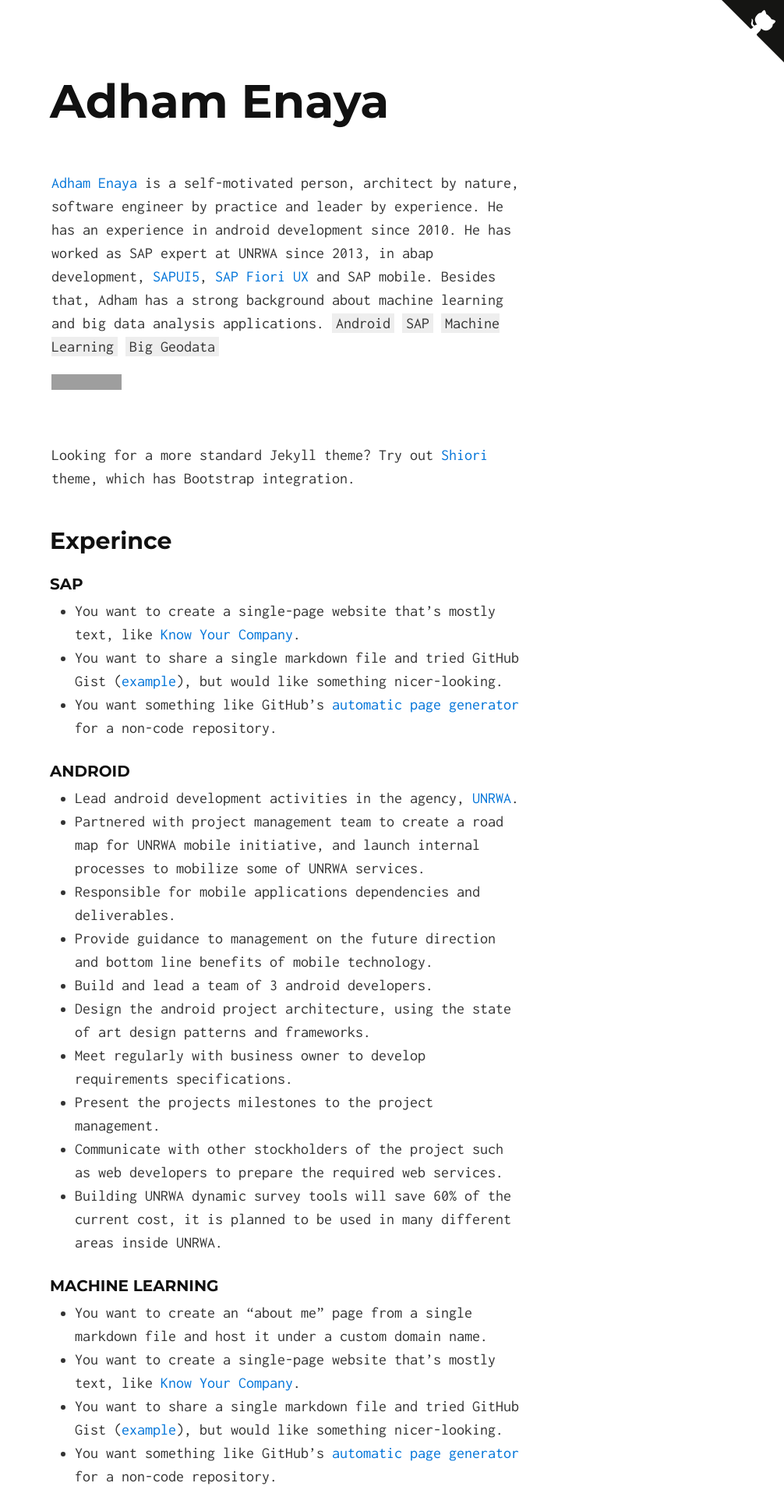
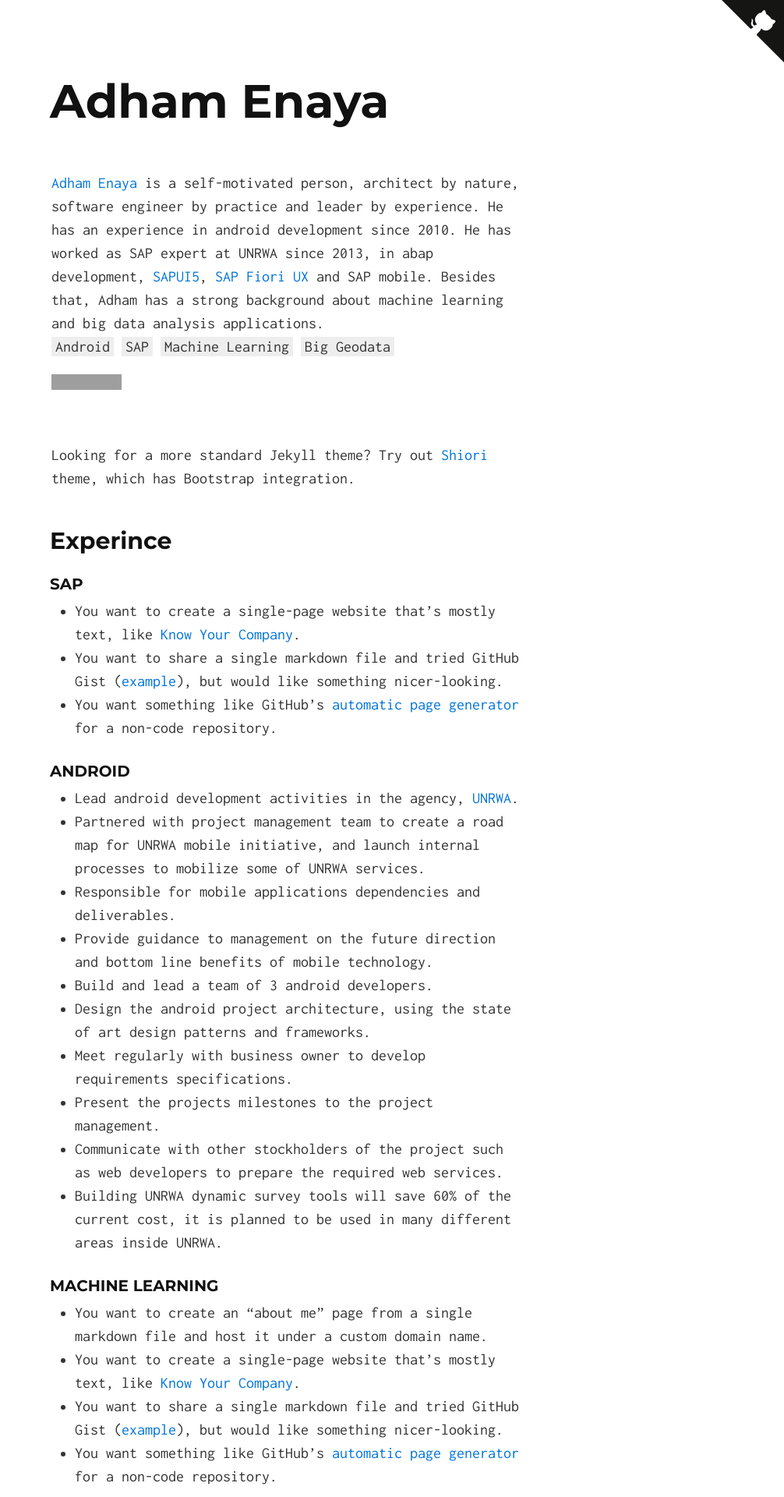
Before and after one commit to adhamenaya/adhamenaya.github.io, a Jekyll site: the page built from index.md, in a window 1280 px wide. Shown: the top 1920 px of the page at 78% size, without its empty margins (274-1280 px from the left). Built offline with Jekyll 4.4.1, drawn with Linux system fonts in a browser that asks for light colours; grey boxes are pictures that could not be loaded.

```diff
--- a/index.md
+++ b/index.md
@@ -3,7 +3,7 @@ layout: default
 ---
 
 [Adham Enaya](http://adhamenaya.github.io) is a self-motivated person, architect by nature, software engineer by practice and leader by experience. He has an experience in android development since 2010. He has worked as SAP expert at UNRWA since 2013, in abap development, [SAPUI5](https://sapui5.hana.ondemand.com/), [SAP Fiori UX](https://www.sap.com/product/technology-platform/fiori.html) and SAP mobile. Besides that, Adham has a strong background about machine learning and big data analysis applications.
-`Android` `SAP` `Machine Learning` `Big Geodata`
+<br/>`Android` `SAP` `Machine Learning` `Big Geodata`
 <iframe src="https://ghbtns.com/github-btn.html?user=chibicode&amp;repo=solo&amp;type=watch&amp;count=true&amp;size=large"
   allowtransparency="true" frameborder="0" scrolling="0" width="170" height="30"></iframe><br/>
 
```
